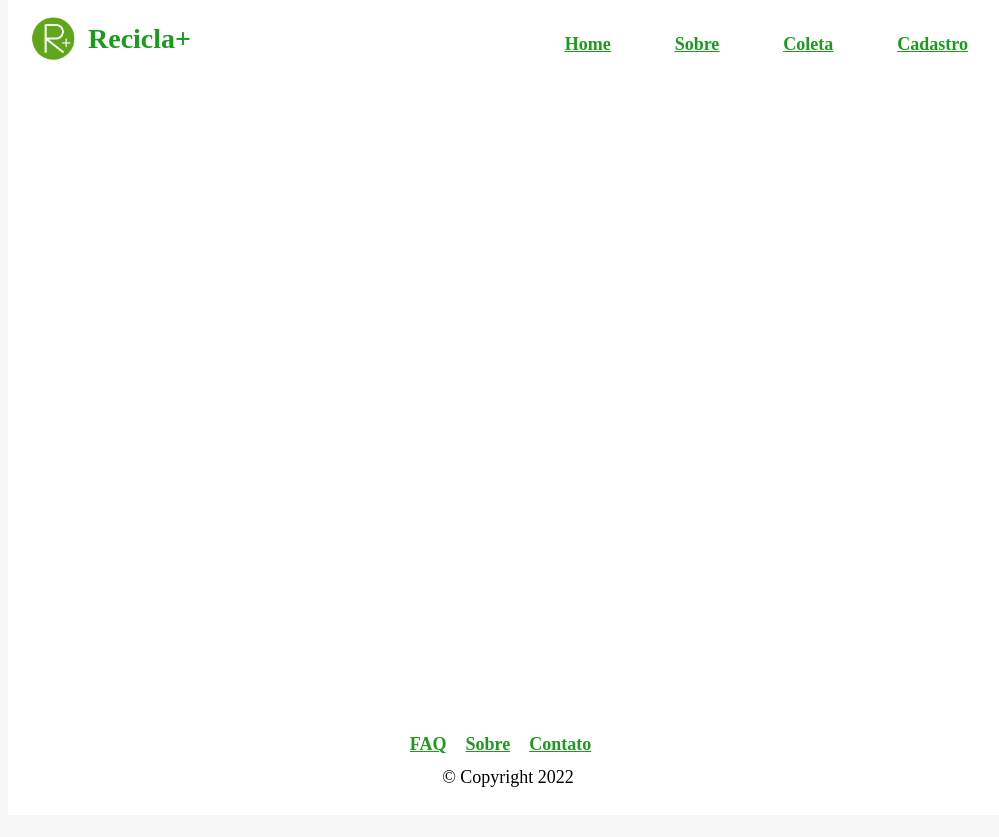
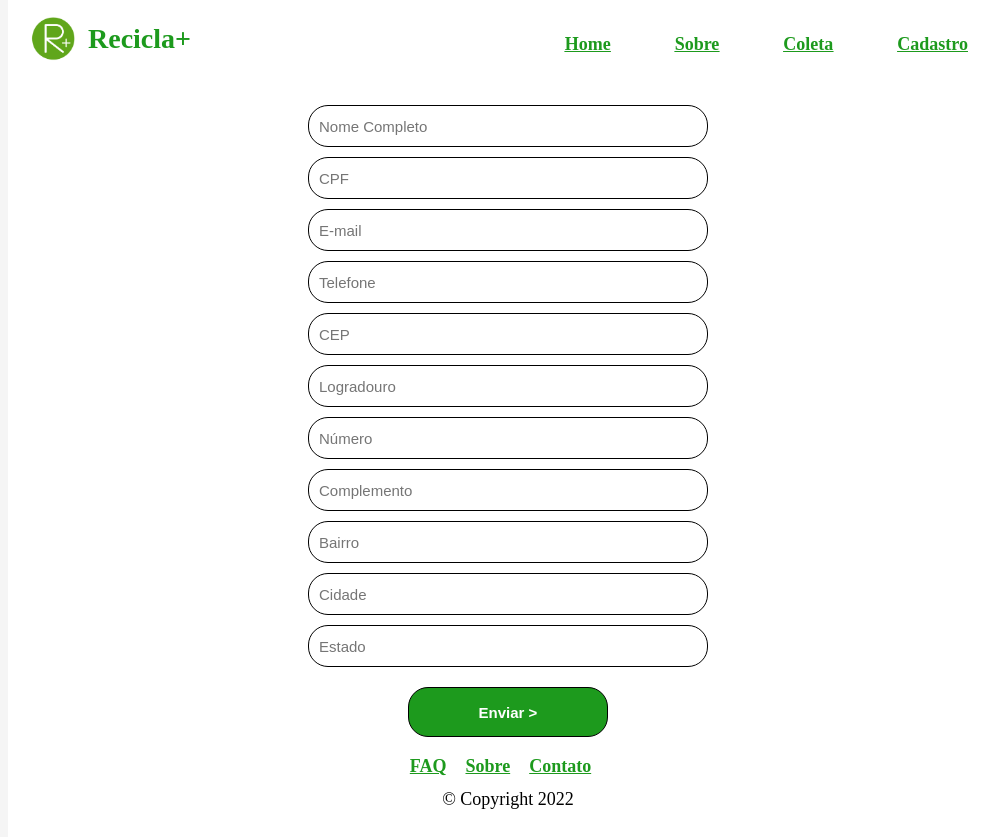
Before and after one commit to gcamposadm/uvv_web_cc1n, a plain HTML site: page Recicla+/cadastro.html in a window 1280 px wide. Shown: the whole page, without its empty margins (132-1131 px from the left). Before the commit the page ends 815 px from the top, so only its background shows below. Drawn offline with Linux system fonts and the light colour scheme.

Commit message:
atualização

```diff
--- a/Recicla+/assets/css/style.css
+++ b/Recicla+/assets/css/style.css
@@ -75,6 +75,39 @@ main {
     min-height: 80vh;
 }
 
+main form
+{
+    display: flex;
+    flex-direction: column;
+    width: 40%;
+    margin: 0 auto;
+}
+
+main form input
+{
+    margin-top: 10px;
+    height: 20px;
+    padding: 10px;
+    border-radius: 20px;
+    border: 1px solid black;
+    font-size: 15px;
+}
+
+main form [type="submit"]
+{
+    height: 50px;
+    width: 50%;
+    background-color: rgb(29, 154, 29);
+    color: white;
+    font-weight: bold;
+    margin: 20px auto;
+}
+
+main form [type="submit"]:hover
+{
+   cursor: pointer;
+}
+
 footer {
     background-color: white;
     min-height: 10vh;
--- a/Recicla+/cadastro.html
+++ b/Recicla+/cadastro.html
@@ -15,7 +15,7 @@
         <header>
             <a href="./index.html"><img src="./assets/img/Logo.png" height="50px"></a>
 
-            <p class="nome"><a href="./index.html">Recicla+</a></p>
+            <h1 class="nome"><a href="./index.html">Recicla+</a></h1>
 
             <nav>
                 <ul>
@@ -28,7 +28,22 @@
             </nav>
         </header>
 
-        <main></main>
+        <main>
+            <form>
+                <input type="text" placeholder="Nome Completo" required>
+                <input type="text" placeholder="CPF" required>
+                <input type="email" placeholder="E-mail" required>
+                <input type="tel" placeholder="Telefone" required>
+                <input type="text" placeholder="CEP" required>
+                <input type="text" placeholder="Logradouro" required>
+                <input type="text" placeholder="Número" required>
+                <input type="text" placeholder="Complemento">
+                <input type="text" placeholder="Bairro" required>
+                <input type="text" placeholder="Cidade" required>
+                <input type="text" placeholder="Estado" required>
+                <input type="submit" value="Enviar >">
+            </form>
+        </main>
 
         <footer>
             <ul>
```
Also changed, not shown: Recicla+/agradecimento.html (+1 -1 lines), Recicla+/coleta.html (+1 -1 lines), Recicla+/index.html (+1 -1 lines), Recicla+/sobre.html (+1 -1 lines).
